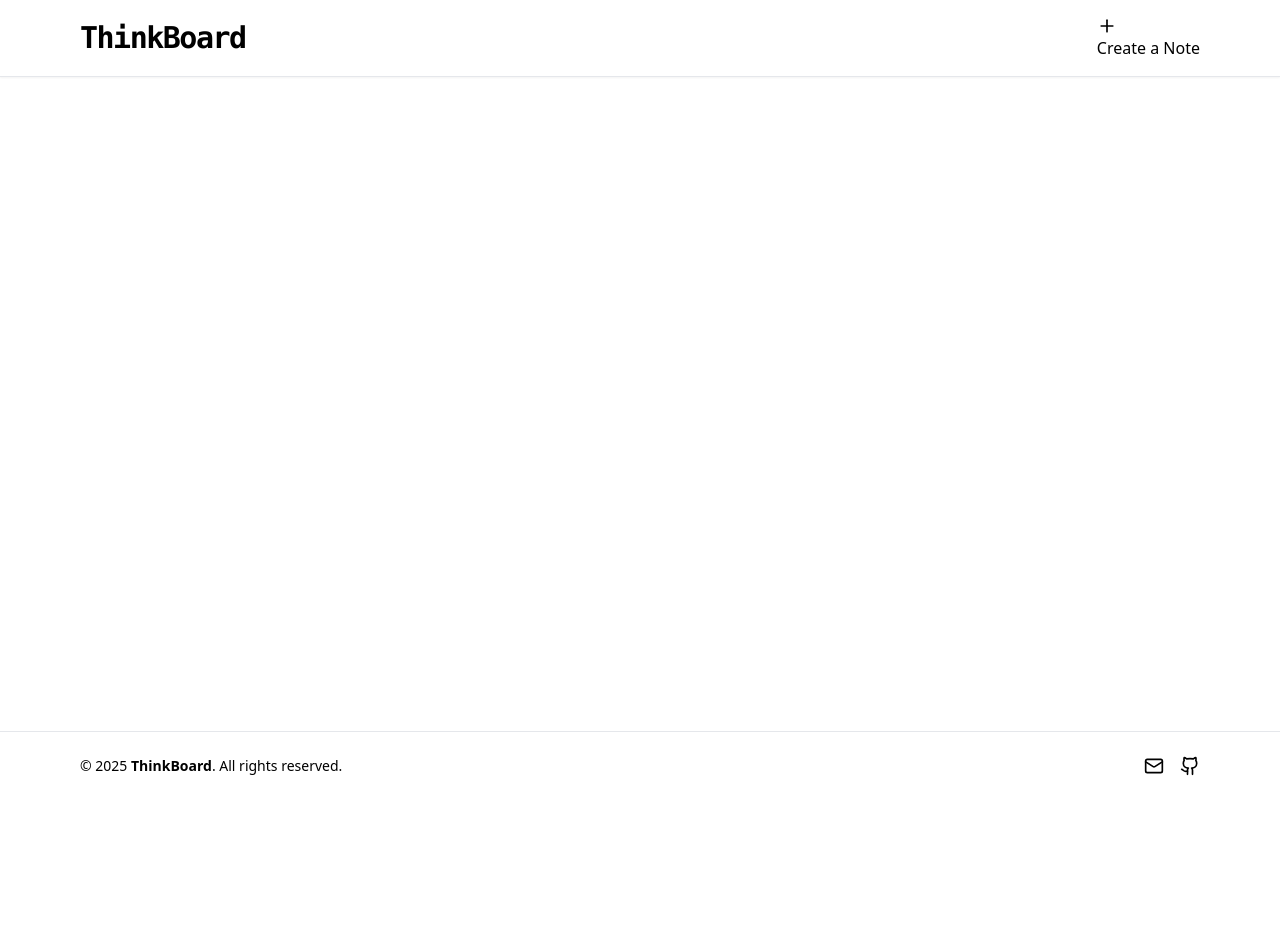
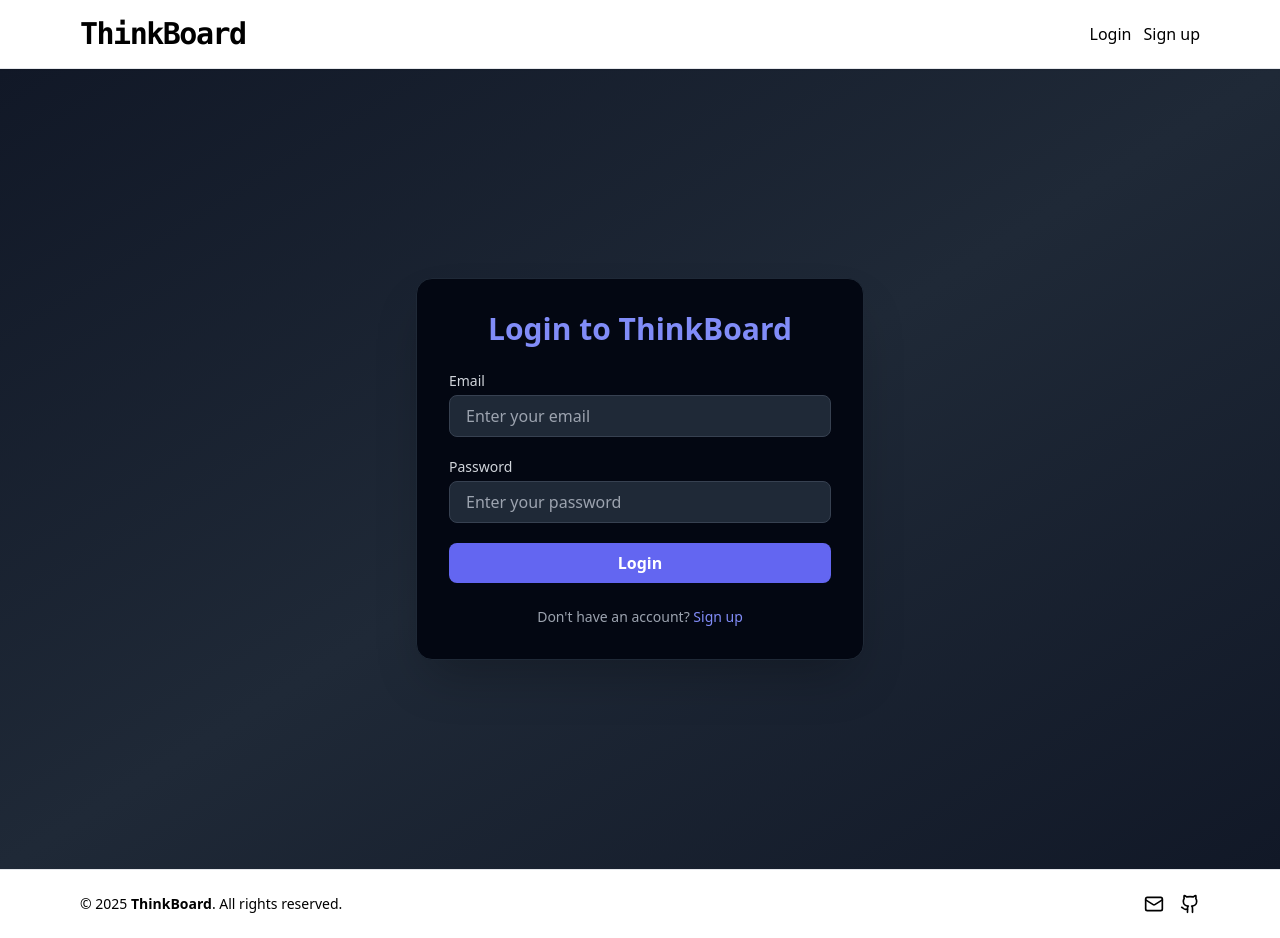
Before and after one commit to SatinderSinghSall/Satinder-ThinkBoard, a React (Vite) app: page /login in a window 1280 px wide. Before the commit the page ends 800 px from the top, so only its background shows below. Built offline with nearby package versions, Linux system fonts and the light colour scheme.

Commit message:
Feature: Added a feature signup/login.

```diff
--- a/src/App.jsx
+++ b/src/App.jsx
@@ -1,6 +1,8 @@
 import { Routes, Route } from "react-router";
 
 //! Pages:
+import Login from "./pages/Login";
+import Signup from "./pages/Signup";
 import HomePage from "./pages/HomePage";
 import CreatePage from "./pages/CreatePage";
 import NoteDetailPage from "./pages/NoteDetailPage";
@@ -8,6 +10,7 @@ import NoteDetailPage from "./pages/NoteDetailPage";
 //! Components:
 import NavBar from "./components/NavBar";
 import Footer from "./components/Footer";
+import ProtectedRoute from "./components/ProtectedRoute";
 
 import "./App.css";
 
@@ -16,16 +19,40 @@ function App() {
     <div data-theme="forest" className="min-h-screen flex flex-col">
       <NavBar />
 
-      {/* Main content area that grows to fill the screen */}
       <main className="flex-grow">
         <Routes>
-          <Route path="/" element={<HomePage />} />
-          <Route path="create-note" element={<CreatePage />} />
-          <Route path="detail-note/:id" element={<NoteDetailPage />} />
+          {/* Auth Routes */}
+          <Route path="/login" element={<Login />} />
+          <Route path="/signup" element={<Signup />} />
+
+          {/* Protected Routes */}
+          <Route
+            path="/"
+            element={
+              <ProtectedRoute>
+                <HomePage />
+              </ProtectedRoute>
+            }
+          />
+          <Route
+            path="/create-note"
+            element={
+              <ProtectedRoute>
+                <CreatePage />
+              </ProtectedRoute>
+            }
+          />
+          <Route
+            path="/detail-note/:id"
+            element={
+              <ProtectedRoute>
+                <NoteDetailPage />
+              </ProtectedRoute>
+            }
+          />
         </Routes>
       </main>
 
-      {/* Sticky footer at the bottom */}
       <Footer />
     </div>
   );
--- a/src/components/NavBar.jsx
+++ b/src/components/NavBar.jsx
@@ -1,8 +1,11 @@
 import React from "react";
 import { Link } from "react-router";
-import { PlusIcon } from "lucide-react";
+import { PlusIcon, LogOutIcon } from "lucide-react";
+import { useUser } from "../context/UserContext";
 
 const NavBar = () => {
+  const { user, logout } = useUser();
+
   return (
     <header className="sticky top-0 z-50 bg-base-300 border-b border-base-content/10 shadow-sm">
       <div className="mx-auto max-w-6xl p-4">
@@ -13,11 +16,31 @@ const NavBar = () => {
             </h1>
           </Link>
 
-          <div className="flex items-center gap-4">
-            <Link to="/create-note" className="btn btn-primary">
-              <PlusIcon className="size-5" />
-              <span>Create a Note</span>
-            </Link>
+          <div className="flex items-center gap-3">
+            {user ? (
+              <>
+                <Link to="/create-note" className="btn btn-primary">
+                  <PlusIcon className="size-5" />
+                  <span>Create a Note</span>
+                </Link>
+                <button
+                  onClick={logout}
+                  className="btn btn-ghost text-error border border-error hover:bg-error/10"
+                >
+                  <LogOutIcon className="size-4" />
+                  <span>Logout</span>
+                </button>
+              </>
+            ) : (
+              <>
+                <Link to="/login" className="btn btn-outline btn-sm">
+                  Login
+                </Link>
+                <Link to="/signup" className="btn btn-primary btn-sm">
+                  Sign up
+                </Link>
+              </>
+            )}
           </div>
         </div>
       </div>
--- /dev/null
+++ b/src/components/ProtectedRoute.jsx
@@ -0,0 +1,13 @@
+import { Navigate } from "react-router";
+import { useUser } from "../context/UserContext.jsx";
+
+const ProtectedRoute = ({ children }) => {
+  const { user } = useUser();
+
+  // If not logged in, redirect to login
+  if (!user) return <Navigate to="/login" />;
+
+  return children;
+};
+
+export default ProtectedRoute;
--- /dev/null
+++ b/src/context/UserContext.jsx
@@ -0,0 +1,42 @@
+import { createContext, useContext, useState, useEffect } from "react";
+import toast from "react-hot-toast";
+
+const UserContext = createContext();
+
+export const UserProvider = ({ children }) => {
+  const [user, setUser] = useState(() => {
+    //! Load from localStorage if exists
+    const storedUser = localStorage.getItem("userInfo");
+    return storedUser ? JSON.parse(storedUser) : null;
+  });
+
+  const login = (userData) => {
+    setUser(userData);
+    localStorage.setItem("userInfo", JSON.stringify(userData));
+  };
+
+  const logout = () => {
+    setUser(null);
+    toast.success("Logged oue successfully!");
+    localStorage.removeItem("userInfo");
+  };
+
+  // Optional: keep state in sync if localStorage changes externally
+  useEffect(() => {
+    const syncUser = () => {
+      const stored = localStorage.getItem("userInfo");
+      setUser(stored ? JSON.parse(stored) : null);
+    };
+    window.addEventListener("storage", syncUser);
+    return () => window.removeEventListener("storage", syncUser);
+  }, []);
+
+  return (
+    <UserContext.Provider value={{ user, login, logout }}>
+      {children}
+    </UserContext.Provider>
+  );
+};
+
+// Custom hook to use the context
+export const useUser = () => useContext(UserContext);
--- a/src/main.jsx
+++ b/src/main.jsx
@@ -2,14 +2,18 @@ import { StrictMode } from "react";
 import { createRoot } from "react-dom/client";
 import { BrowserRouter } from "react-router";
 import { Toaster } from "react-hot-toast";
+import App from "./App.jsx";
 import "./index.css";
-import App from "./App.jsx";
+
+import { UserProvider } from "./context/UserContext.jsx";
 
 createRoot(document.getElementById("root")).render(
   <StrictMode>
-    <BrowserRouter>
-      <App />
-      <Toaster />
-    </BrowserRouter>
+    <UserProvider>
+      <BrowserRouter>
+        <App />
+        <Toaster />
+      </BrowserRouter>
+    </UserProvider>
   </StrictMode>
 );
--- /dev/null
+++ b/src/pages/Login.jsx
@@ -0,0 +1,81 @@
+import { useState } from "react";
+import { Link, useNavigate } from "react-router";
+import axios from "../lib/axios";
+import { useUser } from "../context/UserContext.jsx";
+import toast from "react-hot-toast";
+
+function Login() {
+  const [form, setForm] = useState({ email: "", password: "" });
+  const { login } = useUser();
+  const [loading, setLoading] = useState(false);
+  const navigate = useNavigate();
+
+  const handleSubmit = async (e) => {
+    e.preventDefault();
+    setLoading(true);
+    try {
+      const res = await axios.post("/users/login", form);
+      login(res.data);
+      toast.success("Login successful!");
+      navigate("/");
+    } catch (err) {
+      console.log(err || "Login failed");
+      toast.error(err.response?.data?.message || "Login failed");
+    } finally {
+      setLoading(false);
+    }
+  };
+
+  return (
+    <div className="flex justify-center items-center min-h-screen bg-gradient-to-br from-gray-900 via-gray-800 to-gray-900">
+      <div className="w-full max-w-md bg-gray-950 rounded-2xl shadow-2xl p-8 border border-gray-800">
+        <h2 className="text-3xl font-semibold text-center text-indigo-400 mb-6">
+          Login to ThinkBoard
+        </h2>
+        <form onSubmit={handleSubmit} className="space-y-5">
+          <div>
+            <label className="block text-sm text-gray-300 mb-1">Email</label>
+            <input
+              type="email"
+              placeholder="Enter your email"
+              required
+              className="w-full px-4 py-2 bg-gray-800 text-white border border-gray-700 rounded-lg focus:outline-none focus:ring-2 focus:ring-indigo-500"
+              onChange={(e) => setForm({ ...form, email: e.target.value })}
+            />
+          </div>
+
+          <div>
+            <label className="block text-sm text-gray-300 mb-1">Password</label>
+            <input
+              type="password"
+              placeholder="Enter your password"
+              required
+              className="w-full px-4 py-2 bg-gray-800 text-white border border-gray-700 rounded-lg focus:outline-none focus:ring-2 focus:ring-indigo-500"
+              onChange={(e) => setForm({ ...form, password: e.target.value })}
+            />
+          </div>
+
+          <button
+            type="submit"
+            disabled={loading}
+            className="w-full bg-indigo-500 hover:bg-indigo-600 text-white py-2 rounded-lg transition duration-300 font-semibold disabled:opacity-50"
+          >
+            {loading ? "Logging in..." : "Login"}
+          </button>
+        </form>
+
+        <p className="text-center text-sm text-gray-400 mt-6">
+          Don&apos;t have an account?{" "}
+          <Link
+            to="/signup"
+            className="text-indigo-400 hover:underline font-medium"
+          >
+            Sign up
+          </Link>
+        </p>
+      </div>
+    </div>
+  );
+}
+
+export default Login;
--- /dev/null
+++ b/src/pages/Signup.jsx
@@ -0,0 +1,92 @@
+import { useState } from "react";
+import { Link, useNavigate } from "react-router";
+import axios from "../lib/axios";
+import { useUser } from "../context/UserContext.jsx";
+import toast from "react-hot-toast";
+
+function Signup() {
+  const [form, setForm] = useState({ name: "", email: "", password: "" });
+  const { login } = useUser();
+  const [loading, setLoading] = useState(false);
+  const navigate = useNavigate();
+
+  const handleSubmit = async (e) => {
+    e.preventDefault();
+    setLoading(true);
+    try {
+      const res = await axios.post("/users/register", form);
+      login(res.data);
+      toast.success("Signup successful!");
+      navigate("/");
+    } catch (err) {
+      console.log(err || "Signup failed");
+      toast.error(err.response?.data?.message || "Signup failed");
+    } finally {
+      setLoading(false);
+    }
+  };
+
+  return (
+    <div className="flex justify-center items-center min-h-screen bg-gradient-to-br from-gray-900 via-gray-800 to-gray-900">
+      <div className="w-full max-w-md bg-gray-950 rounded-2xl shadow-2xl p-8 border border-gray-800">
+        <h2 className="text-3xl font-semibold text-center text-indigo-400 mb-6">
+          Sign up for ThinkBoard
+        </h2>
+        <form onSubmit={handleSubmit} className="space-y-5">
+          <div>
+            <label className="block text-sm text-gray-300 mb-1">Name</label>
+            <input
+              type="text"
+              placeholder="Your name"
+              required
+              className="w-full px-4 py-2 bg-gray-800 text-white border border-gray-700 rounded-lg focus:outline-none focus:ring-2 focus:ring-indigo-500"
+              onChange={(e) => setForm({ ...form, name: e.target.value })}
+            />
+          </div>
+
+          <div>
+            <label className="block text-sm text-gray-300 mb-1">Email</label>
+            <input
+              type="email"
+              placeholder="Enter your email"
+              required
+              className="w-full px-4 py-2 bg-gray-800 text-white border border-gray-700 rounded-lg focus:outline-none focus:ring-2 focus:ring-indigo-500"
+              onChange={(e) => setForm({ ...form, email: e.target.value })}
+            />
+          </div>
+
+          <div>
+            <label className="block text-sm text-gray-300 mb-1">Password</label>
+            <input
+              type="password"
+              placeholder="Create a password"
+              required
+              className="w-full px-4 py-2 bg-gray-800 text-white border border-gray-700 rounded-lg focus:outline-none focus:ring-2 focus:ring-indigo-500"
+              onChange={(e) => setForm({ ...form, password: e.target.value })}
+            />
+          </div>
+
+          <button
+            type="submit"
+            disabled={loading}
+            className="w-full bg-indigo-500 hover:bg-indigo-600 text-white py-2 rounded-lg transition duration-300 font-semibold disabled:opacity-50"
+          >
+            {loading ? "Signing up..." : "Sign Up"}
+          </button>
+        </form>
+
+        <p className="text-center text-sm text-gray-400 mt-6">
+          Already have an account?{" "}
+          <Link
+            to="/login"
+            className="text-indigo-400 hover:underline font-medium"
+          >
+            Log in
+          </Link>
+        </p>
+      </div>
+    </div>
+  );
+}
+
+export default Signup;
```
